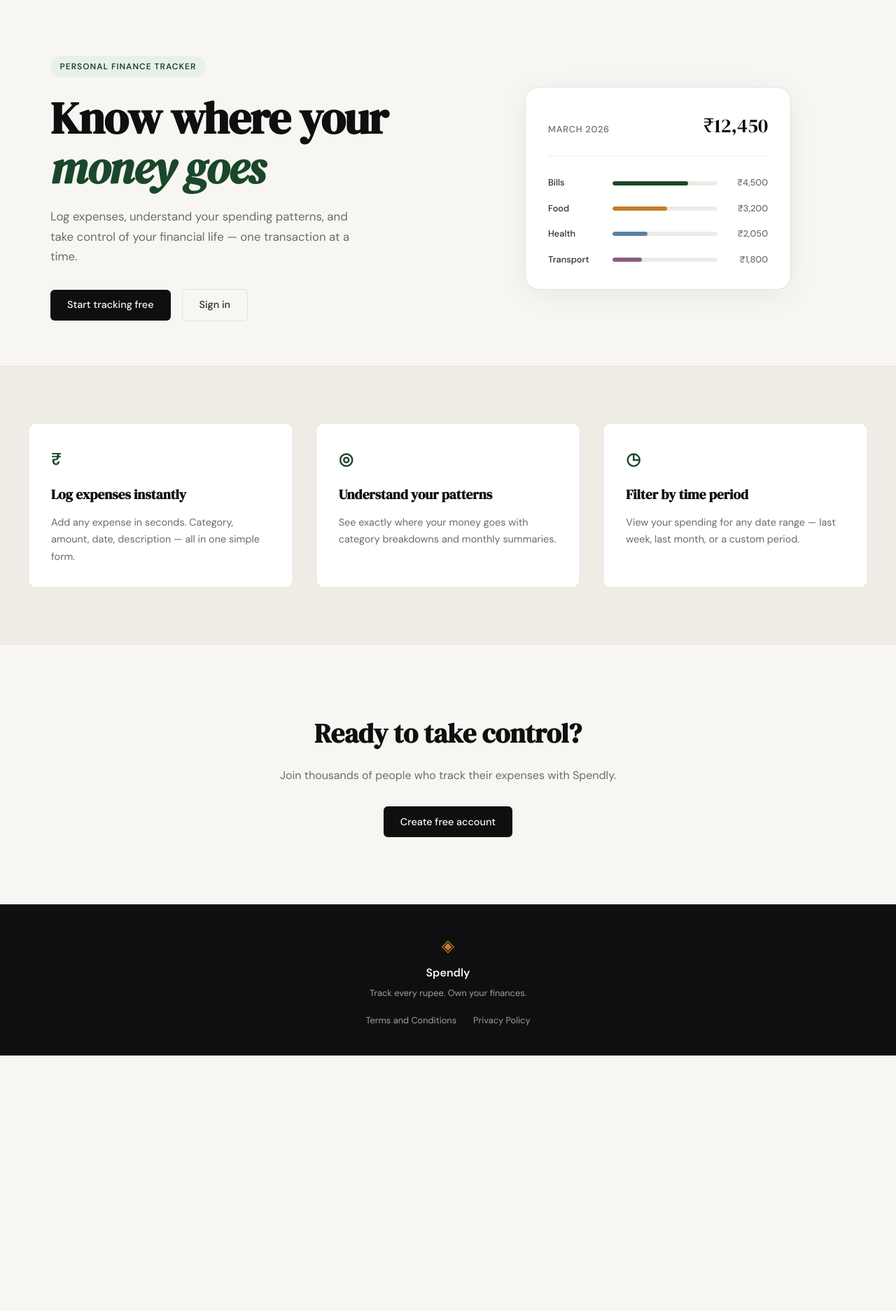
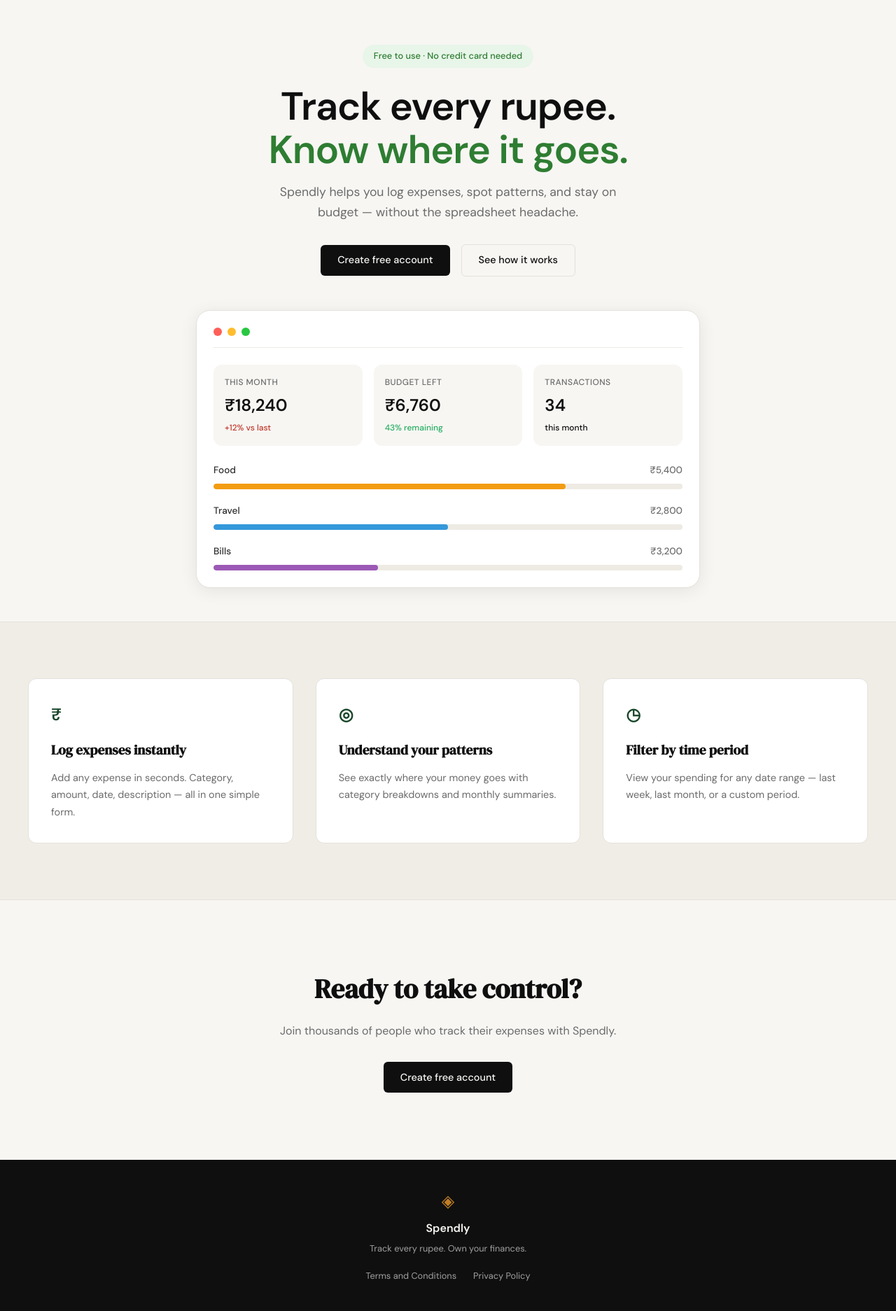
Before and after one commit to FM-Razu/spendly, a Flask app: page / in a window 1280 px wide. Shown: the part 61-1934 px from the top of the page at 70% size. Before the commit the page ends 1569 px from the top, so only its background shows below. Run offline with Flask 3, Linux system fonts and the light colour scheme.

Commit message:
landing: redesign hero section to match mockup

```diff
--- a/static/css/style.css
+++ b/static/css/style.css
@@ -124,47 +124,52 @@ a { color: inherit; text-decoration: none; }
 /* ------------------------------------------------------------------ */
 
 .hero {
-    padding: 5rem 2rem 4rem;
-    display: grid;
-    grid-template-columns: 1fr 1fr;
-    gap: 4rem;
+    padding: 4rem 2rem 3rem;
+    display: flex;
+    flex-direction: column;
     align-items: center;
     max-width: var(--max-width);
     margin: 0 auto;
 }
 
+.hero-inner {
+    display: flex;
+    flex-direction: column;
+    align-items: center;
+    text-align: center;
+    width: 100%;
+}
+
 .hero-badge {
     display: inline-block;
-    background: var(--accent-light);
-    color: var(--accent);
-    font-size: 0.75rem;
-    font-weight: 600;
-    letter-spacing: 0.08em;
-    text-transform: uppercase;
-    padding: 0.35rem 0.85rem;
+    background: #e8f5e9;
+    color: #2e7d32;
+    font-size: 0.8rem;
+    font-weight: 500;
+    padding: 0.4rem 1rem;
     border-radius: 999px;
     margin-bottom: 1.5rem;
 }
 
 .hero-title {
-    font-family: var(--font-display);
-    font-size: clamp(2.5rem, 5vw, 4rem);
+    font-family: var(--font-body);
+    font-size: clamp(2.5rem, 5vw, 3.5rem);
     line-height: 1.1;
     letter-spacing: -0.02em;
     color: var(--ink);
-    margin-bottom: 1.25rem;
+    margin-bottom: 1rem;
+    font-weight: 600;
 }
 
-.hero-title em {
-    font-style: italic;
-    color: var(--accent);
+.hero-title-green {
+    color: #2e7d32;
 }
 
 .hero-subtitle {
-    font-size: 1.05rem;
+    font-size: 1.1rem;
     color: var(--ink-muted);
-    line-height: 1.7;
-    max-width: 460px;
+    line-height: 1.6;
+    max-width: 520px;
     margin-bottom: 2rem;
 }
 
@@ -172,89 +177,152 @@ a { color: inherit; text-decoration: none; }
     display: flex;
     gap: 1rem;
     align-items: center;
+    margin-bottom: 3rem;
+}
+
+.btn-secondary {
+    display: inline-block;
+    background: transparent;
+    color: var(--ink);
+    padding: 0.65rem 1.5rem;
+    border-radius: var(--radius-sm);
+    font-family: var(--font-body);
+    font-size: 0.9rem;
+    font-weight: 500;
+    border: 1px solid var(--border);
+    transition: all 0.2s;
+    text-decoration: none;
+}
+
+.btn-secondary:hover {
+    border-color: var(--ink);
+    background: var(--ink);
+    color: var(--paper);
 }
 
 /* ------------------------------------------------------------------ */
-/* Mock card (hero visual)                                             */
+/* Dashboard Preview Card                                              */
 /* ------------------------------------------------------------------ */
 
-.hero-visual {
+.dashboard-preview {
+    width: 100%;
     display: flex;
     justify-content: center;
 }
 
-.mock-card {
+.dashboard-card {
     background: var(--paper-card);
     border: 1px solid var(--border);
     border-radius: var(--radius-lg);
-    padding: 2rem;
+    padding: 1.5rem;
     width: 100%;
-    max-width: 380px;
-    box-shadow: 0 8px 40px rgba(0,0,0,0.06);
+    max-width: 720px;
+    box-shadow: 0 4px 24px rgba(0,0,0,0.08);
 }
 
-.mock-card-header {
+.dashboard-header {
     display: flex;
-    justify-content: space-between;
-    align-items: baseline;
-    margin-bottom: 1.75rem;
-    padding-bottom: 1.25rem;
+    gap: 0.5rem;
+    margin-bottom: 1.5rem;
+    padding-bottom: 1rem;
     border-bottom: 1px solid var(--border-soft);
 }
 
-.mock-label {
-    font-size: 0.8rem;
-    font-weight: 500;
-    color: var(--ink-muted);
-    text-transform: uppercase;
-    letter-spacing: 0.06em;
+.window-dot {
+    width: 12px;
+    height: 12px;
+    border-radius: 50%;
 }
 
-.mock-total {
-    font-family: var(--font-display);
-    font-size: 1.75rem;
+.window-dot-red { background: #ff5f57; }
+.window-dot-yellow { background: #ffbd2e; }
+.window-dot-green { background: #28c840; }
+
+.dashboard-stats {
+    display: grid;
+    grid-template-columns: repeat(3, 1fr);
+    gap: 1rem;
+    margin-bottom: 1.5rem;
+}
+
+.stat-box {
+    background: var(--paper);
+    border-radius: var(--radius-md);
+    padding: 1rem;
+    display: flex;
+    flex-direction: column;
+    gap: 0.25rem;
+}
+
+.stat-title {
+    font-size: 0.75rem;
+    color: var(--ink-muted);
+    font-weight: 500;
+    text-transform: uppercase;
+    letter-spacing: 0.04em;
+}
+
+.stat-value {
+    font-family: var(--font-body);
+    font-size: 1.5rem;
+    font-weight: 600;
     color: var(--ink);
 }
 
-.mock-bars { display: flex; flex-direction: column; gap: 1rem; }
-
-.mock-bar-row {
-    display: grid;
-    grid-template-columns: 80px 1fr 60px;
-    align-items: center;
-    gap: 0.75rem;
+.stat-subtext {
+    font-size: 0.75rem;
+    font-weight: 500;
 }
 
-.mock-cat {
-    font-size: 0.8rem;
+.stat-subtext-red { color: #c0392b; }
+.stat-subtext-green { color: #27ae60; }
+
+.dashboard-progress {
+    display: flex;
+    flex-direction: column;
+    gap: 1.25rem;
+}
+
+.progress-row {
+    display: flex;
+    flex-direction: column;
+    gap: 0.5rem;
+}
+
+.progress-info {
+    display: flex;
+    justify-content: space-between;
+    align-items: center;
+}
+
+.progress-label {
+    font-size: 0.85rem;
     font-weight: 500;
     color: var(--ink-soft);
 }
 
-.mock-bar-track {
-    height: 6px;
+.progress-value {
+    font-size: 0.85rem;
+    font-weight: 500;
+    color: var(--ink-muted);
+}
+
+.progress-track {
+    height: 8px;
     background: var(--border-soft);
     border-radius: 999px;
     overflow: hidden;
 }
 
-.mock-bar {
+.progress-bar {
     height: 100%;
-    background: var(--accent);
     border-radius: 999px;
-    transition: width 0.6s ease;
+    transition: width 0.8s ease;
 }
 
-.mock-bar-2 { background: var(--accent-2); }
-.mock-bar-3 { background: #5b7fa6; }
-.mock-bar-4 { background: #8b5e83; }
-
-.mock-amt {
-    font-size: 0.8rem;
-    font-weight: 500;
-    color: var(--ink-muted);
-    text-align: right;
-}
+.progress-bar-orange { background: #f39c12; }
+.progress-bar-blue { background: #3498db; }
+.progress-bar-purple { background: #9b59b6; }
 
 /* ------------------------------------------------------------------ */
 /* Buttons                                                             */
@@ -581,14 +649,9 @@ a { color: inherit; text-decoration: none; }
 /* ------------------------------------------------------------------ */
 
 @media (max-width: 900px) {
-    .hero {
+    .dashboard-stats {
         grid-template-columns: 1fr;
-        text-align: center;
     }
-
-    .hero-subtitle { max-width: 100%; }
-    .hero-actions { justify-content: center; }
-    .hero-visual { display: none; }
 
     .features-inner { grid-template-columns: 1fr; }
 }
--- a/templates/landing.html
+++ b/templates/landing.html
@@ -6,55 +6,78 @@
 
 <section class="hero">
     <div class="hero-inner">
-        <div class="hero-badge">Personal Finance Tracker</div>
+        <div class="hero-badge">Free to use · No credit card needed</div>
+
         <h1 class="hero-title">
-            Know where your<br>
-            <em>money goes</em>
+            Track every rupee.<br>
+            <span class="hero-title-green">Know where it goes.</span>
         </h1>
+
         <p class="hero-subtitle">
-            Log expenses, understand your spending patterns,
-            and take control of your financial life —
-            one transaction at a time.
+            Spendly helps you log expenses, spot patterns, and stay on budget — without the spreadsheet headache.
         </p>
+
         <div class="hero-actions">
-            <a href="{{ url_for('register') }}" class="btn-primary">Start tracking free</a>
-            <a href="{{ url_for('login') }}" class="btn-ghost">Sign in</a>
+            <a href="{{ url_for('register') }}" class="btn-primary">Create free account</a>
+            <a href="#how-it-works" class="btn-secondary">See how it works</a>
         </div>
     </div>
-    <div class="hero-visual">
-        <div class="mock-card">
-            <div class="mock-card-header">
-                <span class="mock-label">March 2026</span>
-                <span class="mock-total">₹12,450</span>
+
+    <div class="dashboard-preview">
+        <div class="dashboard-card">
+            <div class="dashboard-header">
+                <span class="window-dot window-dot-red"></span>
+                <span class="window-dot window-dot-yellow"></span>
+                <span class="window-dot window-dot-green"></span>
             </div>
-            <div class="mock-bars">
-                <div class="mock-bar-row">
-                    <span class="mock-cat">Bills</span>
-                    <div class="mock-bar-track">
-                        <div class="mock-bar" style="width: 72%"></div>
+
+            <div class="dashboard-stats">
+                <div class="stat-box">
+                    <span class="stat-title">This month</span>
+                    <span class="stat-value">₹18,240</span>
+                    <span class="stat-subtext stat-subtext-red">+12% vs last</span>
+                </div>
+                <div class="stat-box">
+                    <span class="stat-title">Budget left</span>
+                    <span class="stat-value">₹6,760</span>
+                    <span class="stat-subtext stat-subtext-green">43% remaining</span>
+                </div>
+                <div class="stat-box">
+                    <span class="stat-title">Transactions</span>
+                    <span class="stat-value">34</span>
+                    <span class="stat-subtext">this month</span>
+                </div>
+            </div>
+
+            <div class="dashboard-progress">
+                <div class="progress-row">
+                    <div class="progress-info">
+                        <span class="progress-label">Food</span>
+                        <span class="progress-value">₹5,400</span>
                     </div>
-                    <span class="mock-amt">₹4,500</span>
+                    <div class="progress-track">
+                        <div class="progress-bar progress-bar-orange" style="width: 75%"></div>
+                    </div>
                 </div>
-                <div class="mock-bar-row">
-                    <span class="mock-cat">Food</span>
-                    <div class="mock-bar-track">
-                        <div class="mock-bar mock-bar-2" style="width: 52%"></div>
+
+                <div class="progress-row">
+                    <div class="progress-info">
+                        <span class="progress-label">Travel</span>
+                        <span class="progress-value">₹2,800</span>
                     </div>
-                    <span class="mock-amt">₹3,200</span>
+                    <div class="progress-track">
+                        <div class="progress-bar progress-bar-blue" style="width: 50%"></div>
+                    </div>
                 </div>
-                <div class="mock-bar-row">
-                    <span class="mock-cat">Health</span>
-                    <div class="mock-bar-track">
-                        <div class="mock-bar mock-bar-3" style="width: 33%"></div>
+
+                <div class="progress-row">
+                    <div class="progress-info">
+                        <span class="progress-label">Bills</span>
+                        <span class="progress-value">₹3,200</span>
                     </div>
-                    <span class="mock-amt">₹2,050</span>
-                </div>
-                <div class="mock-bar-row">
-                    <span class="mock-cat">Transport</span>
-                    <div class="mock-bar-track">
-                        <div class="mock-bar mock-bar-4" style="width: 28%"></div>
+                    <div class="progress-track">
+                        <div class="progress-bar progress-bar-purple" style="width: 35%"></div>
                     </div>
-                    <span class="mock-amt">₹1,800</span>
                 </div>
             </div>
         </div>
```
